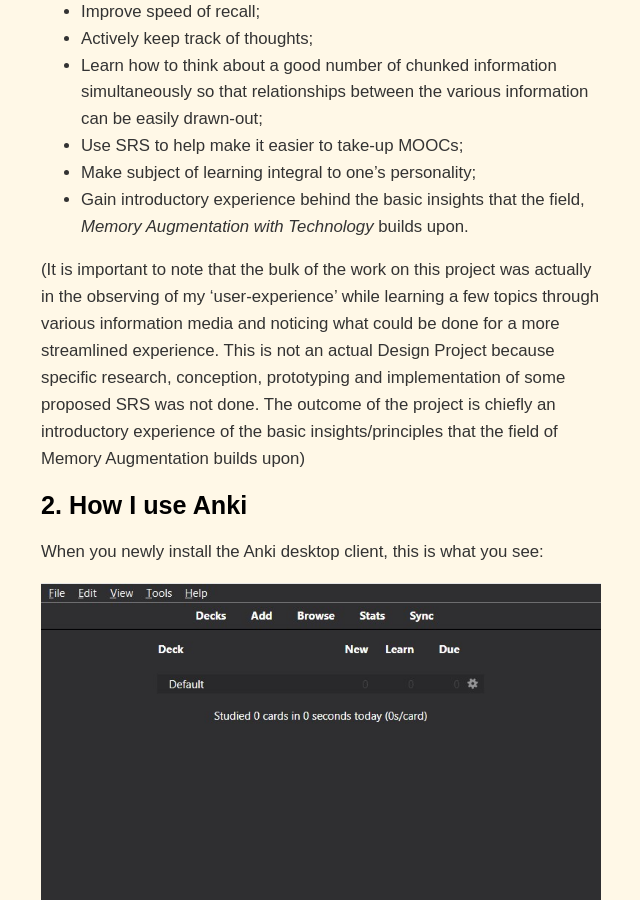
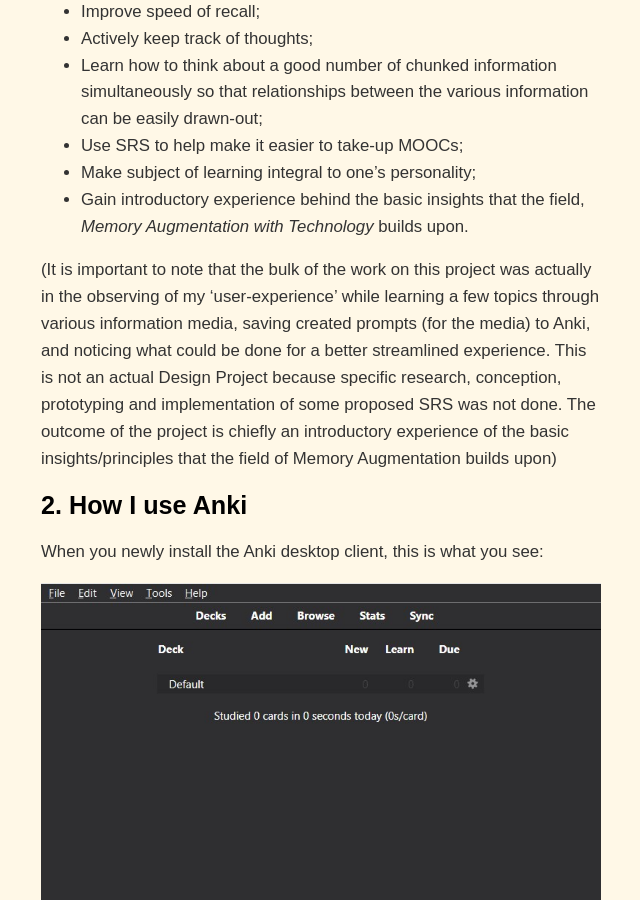
Before and after one commit to dCO2/rococo, a Jekyll site: the page built from _posts/2022-08-17-project-mnemosyne.md, in a window 1280 px wide and 900 px high, scrolled down 2492 px. Shown: the whole window, without its empty margins (335-975 px from the left). Built offline with Jekyll 4.4.1, drawn with Linux system fonts in a browser that asks for light colours; some web fonts are replaced.

Commit message:
Additions

```diff
--- a/_posts/2022-08-17-project-mnemosyne.md
+++ b/_posts/2022-08-17-project-mnemosyne.md
@@ -79,7 +79,7 @@ For various reasons that will be explained in this essay, I chose to work with A
 - Make subject of learning integral to one's personality;
 - Gain introductory experience behind the basic insights that the field, _Memory Augmentation with Technology_ builds upon.
 
-(It is important to note that the bulk of the work on this project was actually in the observing of my 'user-experience' while learning a few topics through various information media and noticing what could be done for a more streamlined experience. This is not an actual Design Project because specific research, conception, prototyping and implementation of some proposed SRS was not done. The outcome of the project is chiefly an introductory experience of the basic insights/principles that the field of Memory Augmentation builds upon)
+(It is important to note that the bulk of the work on this project was actually in the observing of my 'user-experience' while learning a few topics through various information media, saving created prompts (for the media) to Anki, and noticing what could be done for a better streamlined experience. This is not an actual Design Project because specific research, conception, prototyping and implementation of some proposed SRS was not done. The outcome of the project is chiefly an introductory experience of the basic insights/principles that the field of Memory Augmentation builds upon)
 
 ## <a href="/2022/08/17/project-mnemosyne#" style="text-decoration: none;">2. How I use Anki</a>
 
```
